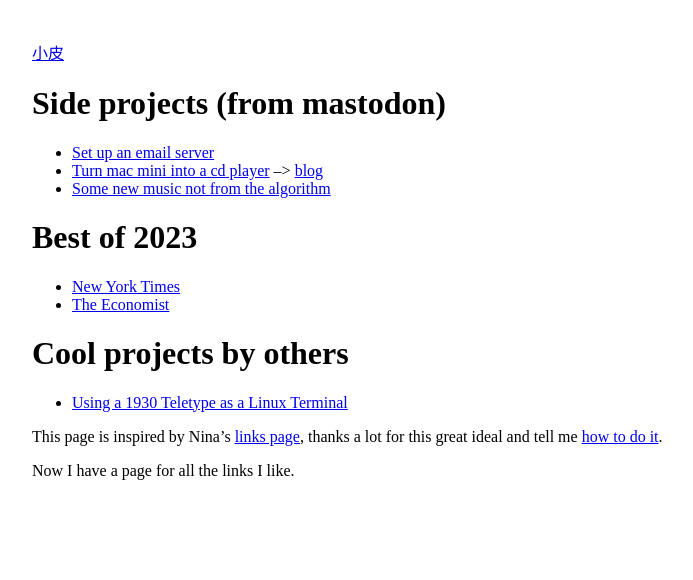
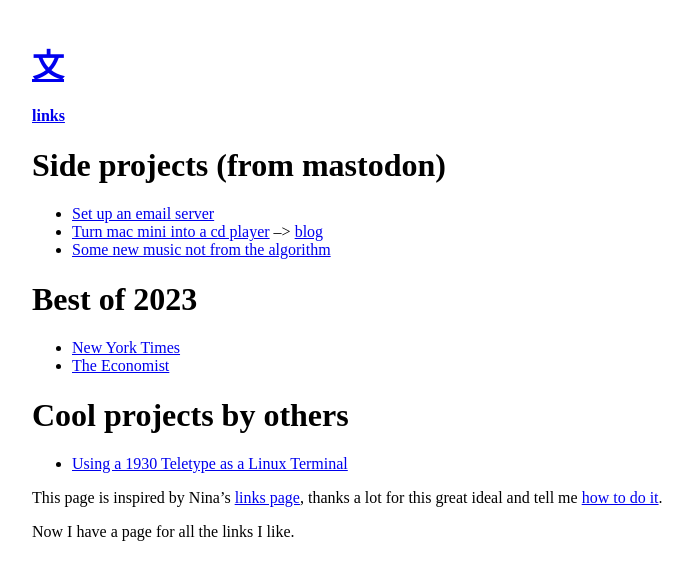
Before and after one commit to wangw469/wangw469.github.io, a Jekyll site: the page built from links.md, in a window 1280 px wide. Shown: the top 580 px of the page, without its empty margins (8-701 px from the left). Built offline with Jekyll 4.4.1, drawn with Linux system fonts in a browser that asks for light colours; our own code applies the rules of GitHub Pages for plain Markdown files.

Commit message:
update blog header

```diff
--- a/_layouts/default.html
+++ b/_layouts/default.html
@@ -9,7 +9,7 @@
 
 <div class="site">
   <div class="title">
-    <a href="/">小皮</a>
+      <h1><a href="/">文</a></h1> <h4><a href="/links.html">links</a></h4>
   </div>
 
   {{ content }}
```
